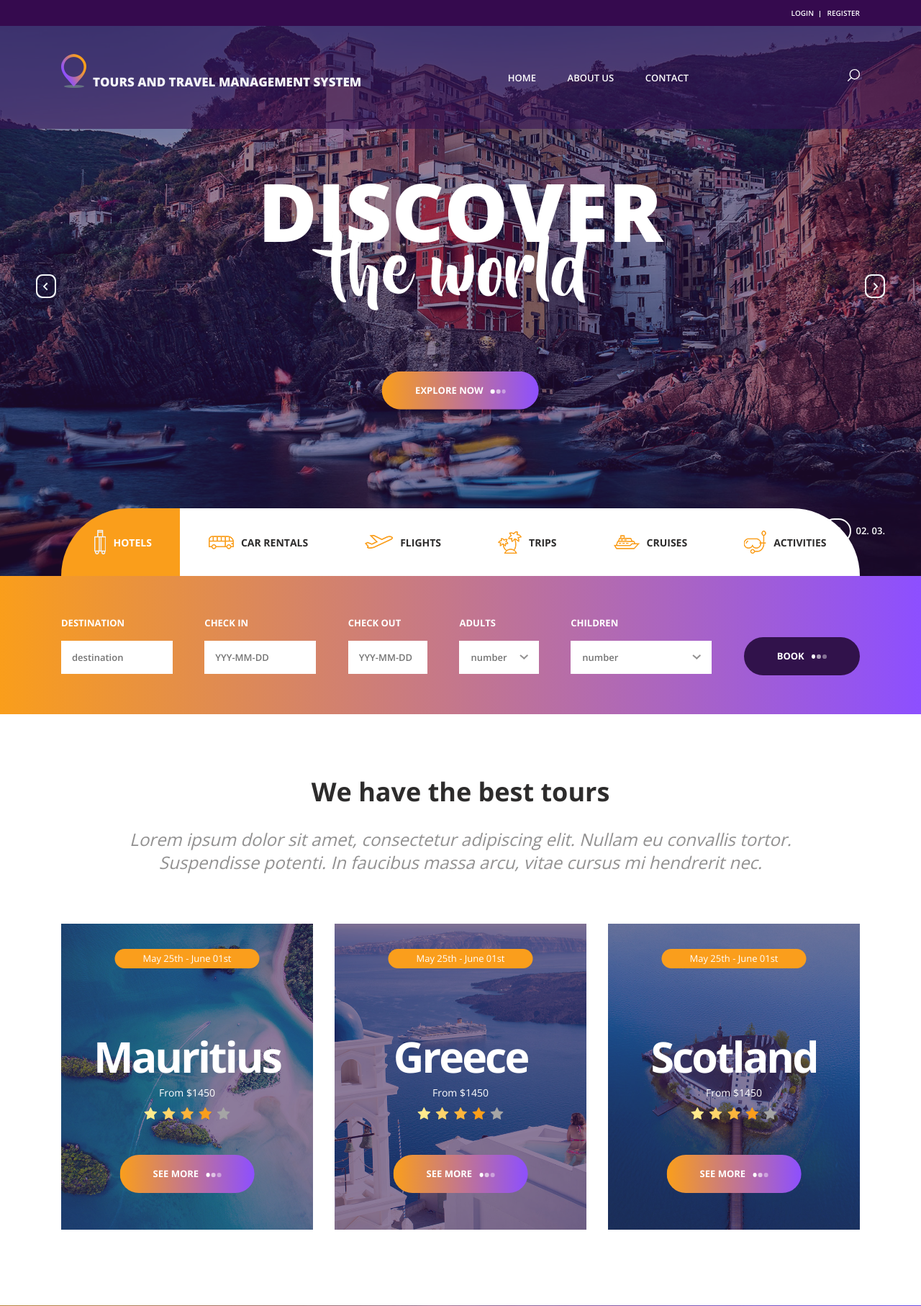
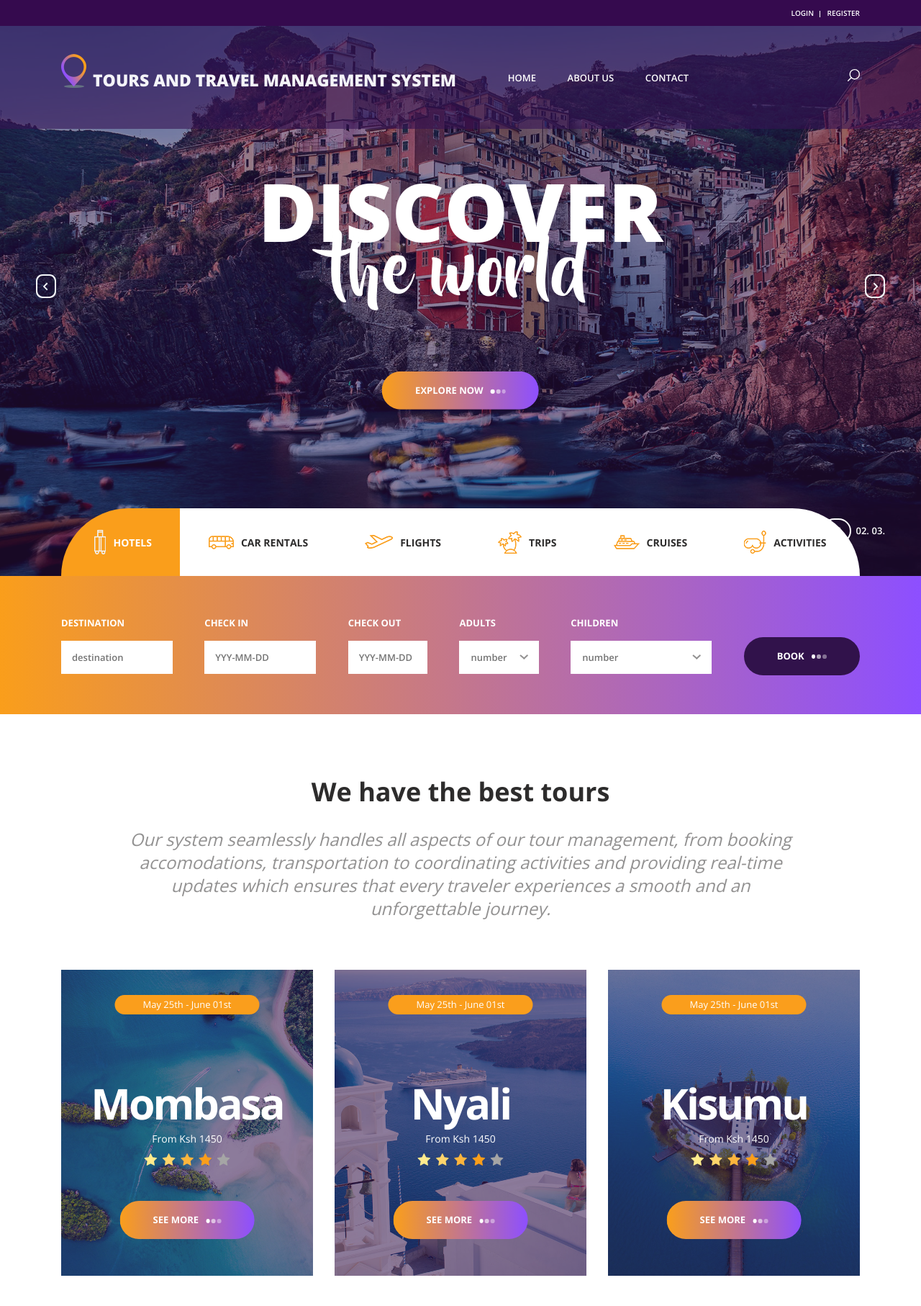
Before and after one commit to tonnymwanza/TOURS-AND-TRAVEL, a Django app: page / in a window 1280 px wide. Shown: the top 1814 px of the page at 72% size. Run offline with Django 5.2, Linux system fonts and the light colour scheme; data comes from the database, SQL or seed files in the repository; some libraries are stand-ins or nearby versions.

Commit message:
staging files for pushing

```diff
--- a/templates/contact.html
+++ b/templates/contact.html
@@ -49,7 +49,6 @@
 							<ul class="main_nav_list">
 								<li class="main_nav_item"><a href="{% url 'home' %}">home</a></li>
 								<li class="main_nav_item"><a href="{% url 'about' %}">about us</a></li>
-								<li class="main_nav_item"><a href="{% url 'offers' %}">offers</a></li>
 								<li class="main_nav_item"><a href="{% url 'contact' %}">contact</a></li>
 							</ul>
 						</div>
--- a/templates/index.html
+++ b/templates/index.html
@@ -46,7 +46,7 @@
 				<div class="row">
 					<div class="col main_nav_col d-flex flex-row align-items-center justify-content-start">
 						<div class="logo_container">
-							<div class="logo"><a href="#"><img src="{% static 'images/logo.png' %}" alt=""><span style="font-size: 17px;">TOURS AND TRAVEL MANAGEMENT SYSTEM</span></a></div>
+							<div class="logo"><a href="#"><img src="{% static 'images/logo.png' %}" alt=""><span style="font-size: 23px;">TOURS AND TRAVEL MANAGEMENT SYSTEM</span></a></div>
 						</div>
 						<div class="main_nav_container ml-auto">
 							<ul class="main_nav_list">
@@ -439,7 +439,8 @@
 			<div class="row">
 				<div class="col-lg-10 offset-lg-1">
 					<div class="intro_text text-center">
-						<p>Lorem ipsum dolor sit amet, consectetur adipiscing elit. Nullam eu convallis tortor. Suspendisse potenti. In faucibus massa arcu, vitae cursus mi hendrerit nec. </p>
+						<p>Our system seamlessly handles all aspects of our tour management, from booking accomodations, transportation
+							to coordinating activities and providing real-time updates which ensures that every traveler experiences a smooth and an unforgettable journey. </p>
 					</div>
 				</div>
 			</div>
@@ -456,8 +457,8 @@
 							<div class="intro_date">May 25th - June 01st</div>
 							<div class="button intro_button"><div class="button_bcg"></div><a href="#">see more<span></span><span></span><span></span></a></div>
 							<div class="intro_center text-center">
-								<h1>Mauritius</h1>
-								<div class="intro_price">From $1450</div>
+								<h1>Mombasa</h1>
+								<div class="intro_price">From Ksh 1450</div>
 								<div class="rating rating_4">
 									<i class="fa fa-star"></i>
 									<i class="fa fa-star"></i>
@@ -481,8 +482,8 @@
 							<div class="intro_date">May 25th - June 01st</div>
 							<div class="button intro_button"><div class="button_bcg"></div><a href="#">see more<span></span><span></span><span></span></a></div>
 							<div class="intro_center text-center">
-								<h1>Greece</h1>
-								<div class="intro_price">From $1450</div>
+								<h1>Nyali</h1>
+								<div class="intro_price">From Ksh 1450</div>
 								<div class="rating rating_4">
 									<i class="fa fa-star"></i>
 									<i class="fa fa-star"></i>
@@ -506,8 +507,8 @@
 							<div class="intro_date">May 25th - June 01st</div>
 							<div class="button intro_button"><div class="button_bcg"></div><a href="#">see more<span></span><span></span><span></span></a></div>
 							<div class="intro_center text-center">
-								<h1>Scotland</h1>
-								<div class="intro_price">From $1450</div>
+								<h1>Kisumu</h1>
+								<div class="intro_price">From Ksh 1450</div>
 								<div class="rating rating_4">
 									<i class="fa fa-star"></i>
 									<i class="fa fa-star"></i>
@@ -541,7 +542,7 @@
 
 							<!-- CTA Slider Item -->
 							<div class="owl-item cta_item text-center">
-								<div class="cta_title">maldives deluxe package</div>
+								<div class="cta_title">kilifi deluxe package</div>
 								<div class="rating_r rating_r_4">
 									<i></i>
 									<i></i>
@@ -549,7 +550,8 @@
 									<i></i>
 									<i></i>
 								</div>
-								<p class="cta_text">Lorem ipsum dolor sit amet, consectetur adipiscing elit. Nullam eu convallis tortor. Suspendisse potenti. In faucibus massa arcu, vitae cursus mi hendrerit nec. Proin bibendum, augue faucibus tincidunt ultrices, tortor augue gravida lectus, et efficitur enim justo vel ligula.</p>
+								<p class="cta_text">Your adventure begins with VIP transportation, whisking you away in style to deluxe accommodations that epitomize elegance and sophistication. Each handpicked accommodation boasts lavish amenities,
+									 breathtaking views, and impeccable service, ensuring a restful retreat after each day's exploration.</p>
 								<div class="button cta_button"><div class="button_bcg"></div><a href="#">book now<span></span><span></span><span></span></a></div>
 							</div>
 
@@ -652,7 +654,7 @@
 							</div>
 							<div class="col-lg-6">
 								<div class="offers_content">
-									<div class="offers_price">${{room.price}}<span>per night</span></div>
+									<div class="offers_price">Ksh {{room.price}}<span>per night</span></div>
 									<div class="rating_r rating_r_4 offers_rating">
 										<i></i>
 										<i></i>
@@ -706,10 +708,10 @@
 										<div class="test_content">
 											<div class="test_item_info">
 												<div class="test_name">carla smith</div>
-												<div class="test_date">May 24, 2017</div>
+												<div class="test_date">May 24, 2024</div>
 											</div>
-											<div class="test_quote_title">" Best holliday ever "</div>
-											<p class="test_quote_text">Nullam eu convallis tortor. Suspendisse potenti. In faucibus massa arcu, vitae cursus mi hendrerit nec.</p>
+											<div class="test_quote_title">" Happy Traveller "</div>
+											<p class="test_quote_text">The best holiday ever! Every moment was filled with joy, adventure, and unforgettable memories. Can't wait to do it all over again!</p>
 										</div>
 									</div>
 								</div>
@@ -724,10 +726,10 @@
 										<div class="test_content">
 											<div class="test_item_info">
 												<div class="test_name">carla smith</div>
-												<div class="test_date">May 24, 2017</div>
+												<div class="test_date">May 24, 2024</div>
 											</div>
-											<div class="test_quote_title">" Best holliday ever "</div>
-											<p class="test_quote_text">Nullam eu convallis tortor. Suspendisse potenti. In faucibus massa arcu, vitae cursus mi hendrerit nec.</p>
+											<div class="test_quote_title">" Greatfull Explorer "</div>
+											<p class="test_quote_text">From the breathtaking scenery to the incredible activities, this holiday surpassed all expectations. It truly was the best vacation of my life.</p>
 										</div>
 									</div>
 								</div>
@@ -742,10 +744,10 @@
 										<div class="test_content">
 											<div class="test_item_info">
 												<div class="test_name">carla smith</div>
-												<div class="test_date">May 24, 2017</div>
+												<div class="test_date">May 24, 2024</div>
 											</div>
-											<div class="test_quote_title">" Best holliday ever "</div>
-											<p class="test_quote_text">Nullam eu convallis tortor. Suspendisse potenti. In faucibus massa arcu, vitae cursus mi hendrerit nec.</p>
+											<div class="test_quote_title">" Enthralled adventurer "</div>
+											<p class="test_quote_text">An absolute dream come true! This holiday was nothing short of perfection. It's the standard by which all future vacations will be measured.</p>
 										</div>
 									</div>
 								</div>
@@ -878,21 +880,6 @@
 		</div>
 	</div>
 
-	<!-- Copyright -->
-
-	<div class="copyright">
-		<div class="container">
-			<div class="row">
-				<div class="col-lg-3 order-lg-1 order-2  ">
-					<div class="copyright_content d-flex flex-row align-items-center">
-						<!-- <div>Link back to Colorlib can't be removed. Template is licensed under CC BY 3.0. -->
-						<!-- Copyright &copy; OLIVER 2024</div> -->
-					</div>
-				</div>
-			</div>
-		</div>
-	</div>
-
 </div>
 
 <script src="{% static 'js/jquery-3.2.1.min.js' %}"></script>
```
Also changed, not shown: templates/about.html (+8 -20 lines).
